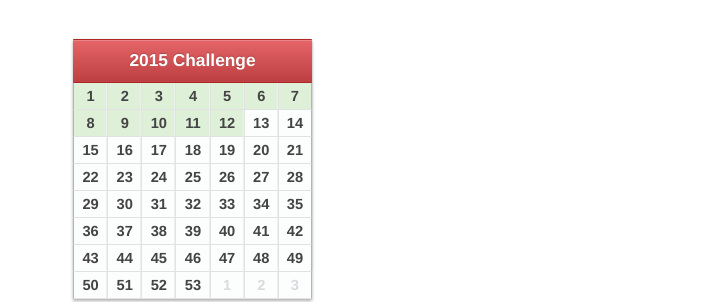
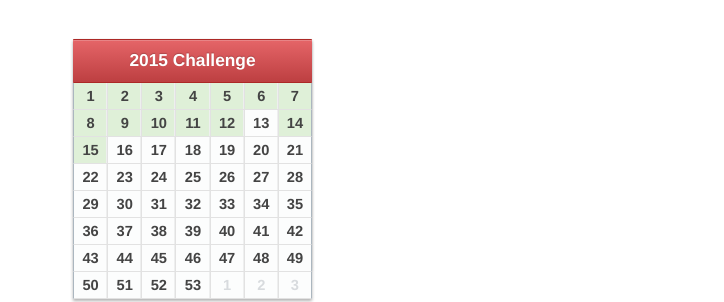
Before and after one commit to Andersos/andersos.net, a Jekyll site: the page built from _posts/2015-01-01-once-a-week.md, in a window 1280 px wide. Shown: the part 271-573 px from the top of the page, without its empty margins (273-997 px from the left). Built offline with Jekyll 4.4.1, drawn with Linux system fonts in a browser that asks for light colours; Markdown is read by kramdown in place of the engine named in the settings.

Commit message:
Update 2015-01-01-once-a-week.md

```diff
--- a/_posts/2015-01-01-once-a-week.md
+++ b/_posts/2015-01-01-once-a-week.md
@@ -36,10 +36,10 @@ tags:
             <td class="success">11</td>
             <td class="success">12</td>
             <td>13</td>
-            <td>14</td>
+            <td class="success">14</td>
         </tr>
         <tr>
-            <td>15</td>
+            <td class="success">15</td>
             <td>16</td>
             <td>17</td>
             <td>18</td>
```
